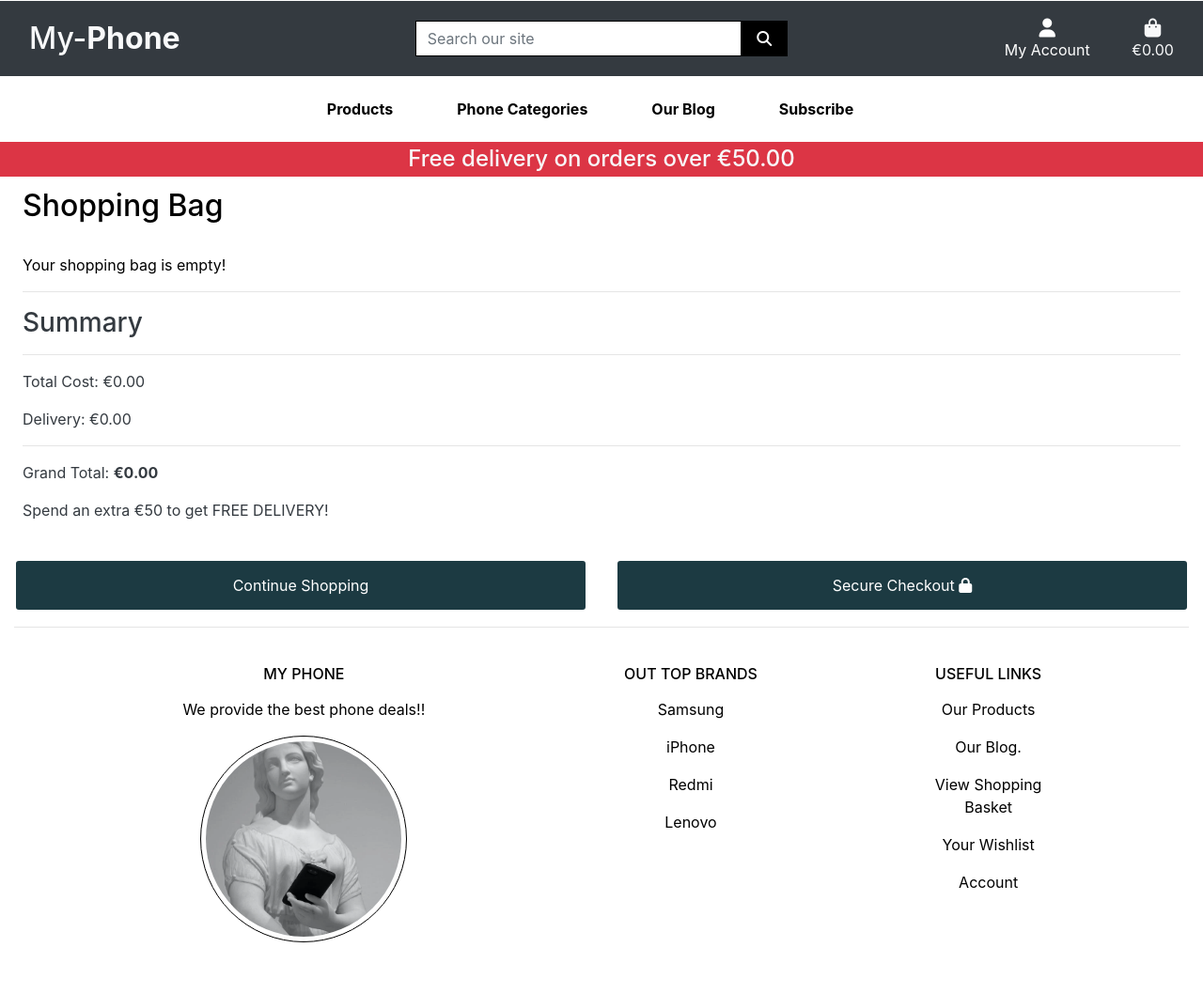
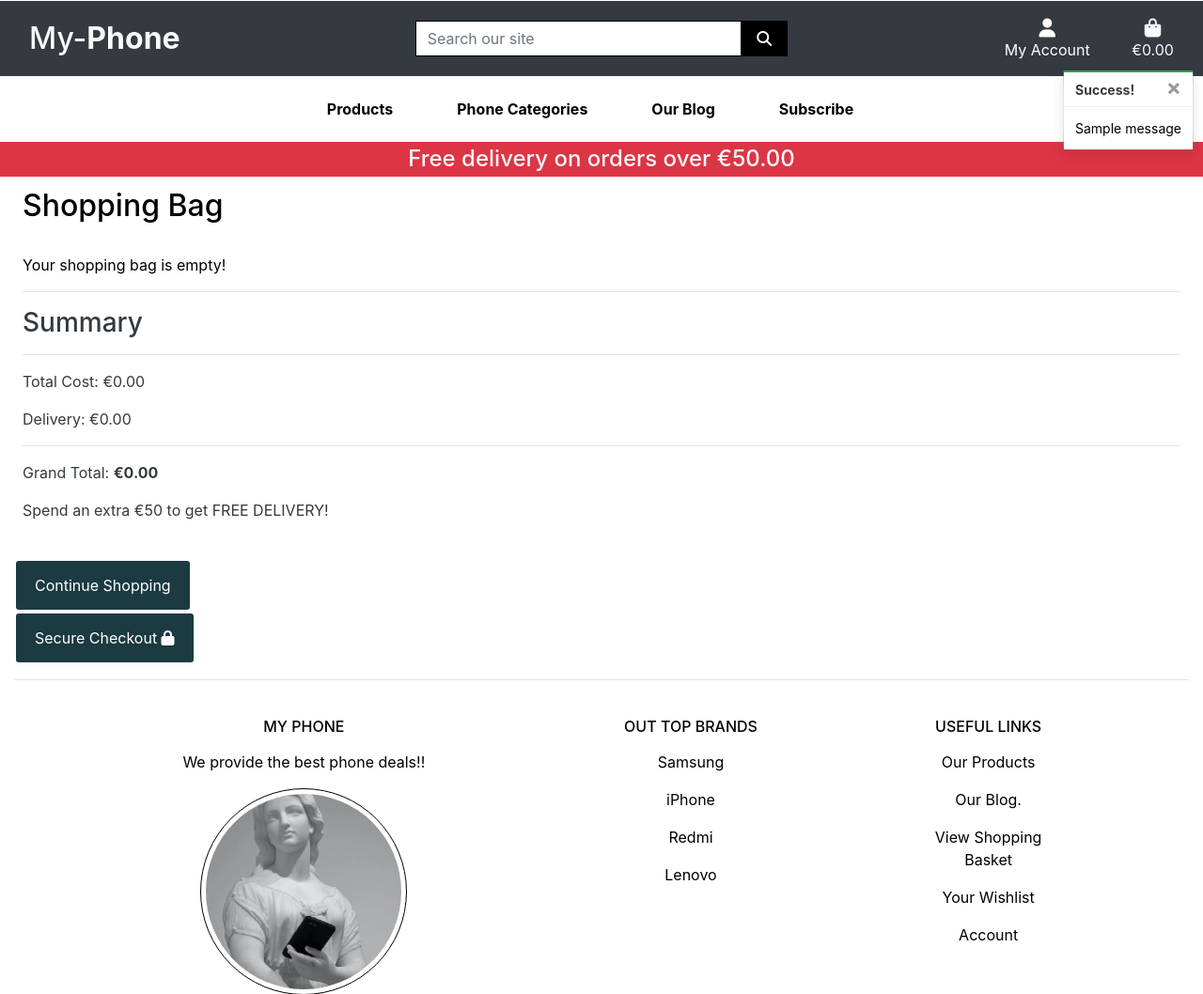
Before and after one commit to Deepak9912/My-Phone, a Django app: page /bag/ in a window 1280 px wide. Shown: the top 1058 px of the page at 94% size. Run offline with Django 3.2, Linux system fonts and the light colour scheme; tables that the repository leaves empty hold one stand-in row (values such as "Sample post"); one stand-in notice (Sample message) is shown; some libraries are stand-ins or nearby versions.

Commit message:
add new folder toast in include folder in main template to give users messages about their activity

```diff
--- a/bag/templates/bag/bag.html
+++ b/bag/templates/bag/bag.html
@@ -68,7 +68,7 @@
                                     <a class="update-link text-info"><i class="fa-solid fa-arrows-rotate"></i></a>
                                     <a class="remove-item text-danger float-right" id="remove_{{ item.item_id }}"><i class="fa-solid fa-trash-can"></i></a>
                                 </td>
-                                <td>
+                                <td class="py-3">
                                     <p>€{{ item.product.price | calc_subtotal:item.quantity }}</p>
                                 </td>
                             </tr>
@@ -93,12 +93,12 @@
         </div>
     </div>
     <div class="row">
-        <div class="col-sm-12 col-md-6">
+        <div class="col-sm-12 ">
             <a href="{% url 'products' %}" class="btn shop-btn">
                 <p class="mb-0 text-center text-white p-2">Continue Shopping</p>
             </a>
         </div>
-        <div class="col-sm-12 col-md-6">
+        <div class="col-sm-12 ">
             <a href="#" class="btn shop-btn right-sort">
                 <p class="mb-0 text-center text-white p-2">Secure Checkout <i class="fa-solid fa-lock"></i></p>
             </a>
--- a/bag/views.py
+++ b/bag/views.py
@@ -2,6 +2,7 @@ from django.shortcuts import (
     render, redirect, reverse, HttpResponse, get_object_or_404
 )
 from django.contrib import messages
+
 from products.models import Product
 
 
@@ -24,8 +25,12 @@ def add_to_bag(request, item_id):
 
     if item_id in list(bag.keys()):
         bag[item_id] += quantity
+        messages.success(
+            request, f'Updated {product.name} quantity to {bag[item_id]}'
+        )
     else:
         bag[item_id] = quantity
+        messages.success(request, f'Added {product.name} to your bag!')
 
     request.session['bag'] = bag
     return redirect(redirect_url)
--- a/my_phone/settings.py
+++ b/my_phone/settings.py
@@ -80,6 +80,8 @@ TEMPLATES = [
         },
     },
 ]
+
+MESSAGE_STORAGE = 'django.contrib.messages.storage.session.SessionStorage'
 
 AUTHENTICATION_BACKENDS = [
     # Needed to login by username in Django admin, regardless of `allauth`
--- a/static/css/base.css
+++ b/static/css/base.css
@@ -146,6 +146,28 @@ body {
     font-size: 20px;
 }
 
+/*......................................Message container error messages */
+.message-container {
+    position: fixed;
+    top: 75px;
+    right: 10px;
+    z-index: 99999999999999;
+}
+
+.toast-btn {
+    background-color: #1c3a42;
+    height: 40px;
+    border-radius: 5px;
+}
+
+.custom-toast {
+    overflow: visible;
+}
+
+.toast-capper {
+    height: 2px;
+}
+
 /*................................. used from bulma */
 .icon {
     align-items: center;
@@ -173,7 +195,7 @@ body {
 .shop-btn {
     background-color: #1c3a42;
     border: solid 2px white;
-    width: 100%;
+    width: fit-content;
     border-radius: 5px;
     text-decoration: none;
 }
@@ -321,6 +343,12 @@ body {
     text-align: center;
 }
 
+.update-link,
+.remove-item {
+    cursor: pointer;
+    color: #010901;
+}
+
 
 @media(max-width: 500px) {
     .table-image-width {
--- a/templates/base.html
+++ b/templates/base.html
@@ -127,7 +127,21 @@
 
 
   {% if messages %}
-  <div class="message-container"></div>
+  <div class="message-container">
+    {% for message in messages %}
+        {% with message.level as level %}
+            {% if level == 40 %}
+                {% include 'includes/toasts/toast_error.html' %}
+                  {% elif level == 30 %}
+                {% include 'includes/toasts/toast_warning.html' %}
+                  {% elif level == 25 %}
+                {% include 'includes/toasts/toast_success.html' %}
+                  {% else %}
+                {% include 'includes/toasts/toast_info.html' %}
+                  {% endif %}
+            {% endwith %}
+    {% endfor %}
+  </div>
   {% endif %}
 
   {% block extra_header %}
@@ -219,6 +233,9 @@
   </section>
 
   {% block postloadjs %}
+  <script>
+     $('.toast').toast('show');
+  </script>
   {% endblock %}
 
 </body>
--- /dev/null
+++ b/templates/includes/toasts/toast_success.html
@@ -0,0 +1,13 @@
+<div class="toast custom-toast rounded-0 border-top-0" data-autohide="false">
+    <div class="arrow-up arrow-success"></div>
+    <div class="w-100 toast-capper bg-success"></div>
+    <div class="toast-header bg-white text-dark">
+        <strong class="mr-auto">Success!</strong>
+        <button type="button" class="ml-2 mb-1 close text-dark" data-dismiss="toast" aria-label="Close">
+            <span aria-hidden="true">&times;</span>
+        </button>
+    </div>
+    <div class="toast-body bg-white">
+        {{ message }}
+    </div>
+</div>
```
Also changed, not shown: templates/includes/toasts/toast_error.html (added, +11 -0 lines), templates/includes/toasts/toast_info.html (added, +11 -0 lines), templates/includes/toasts/toast_warning.html (added, +11 -0 lines).
